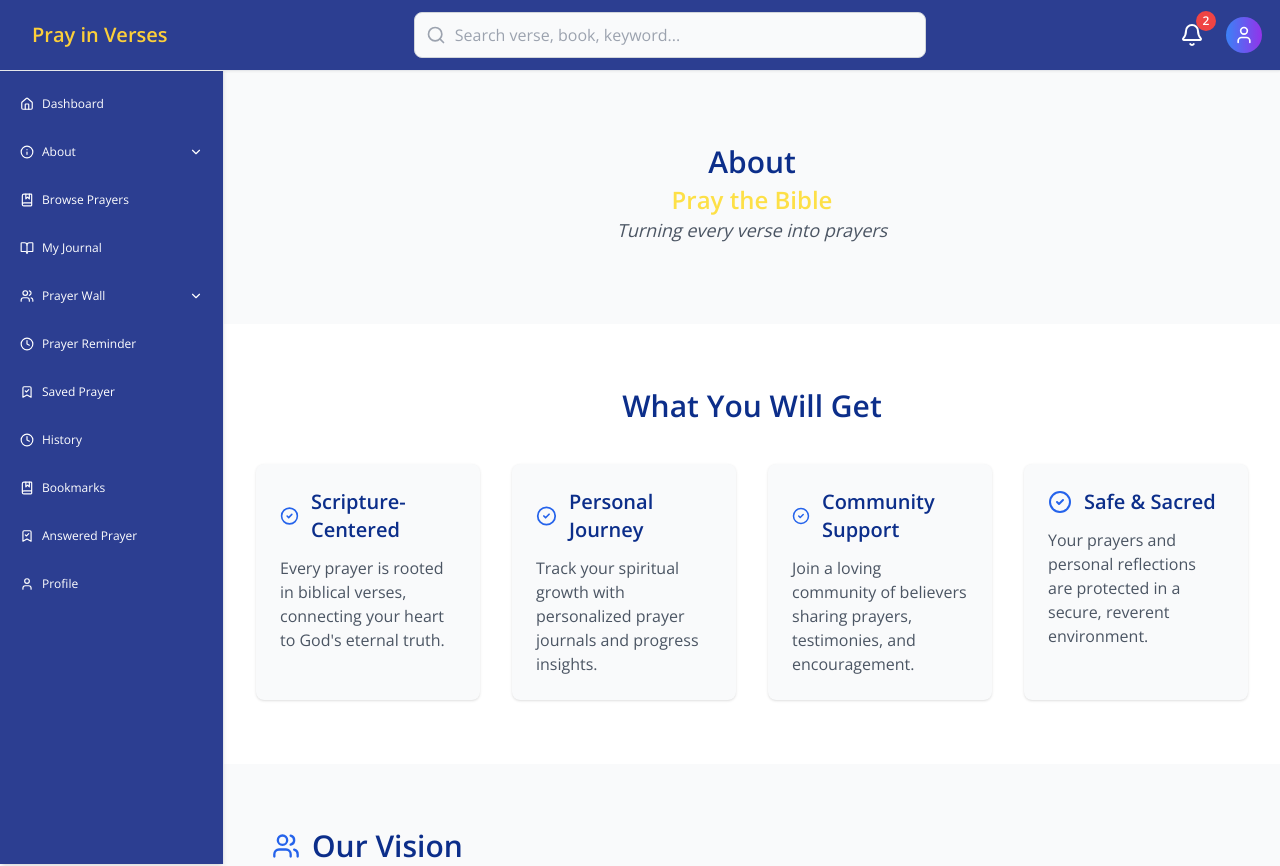
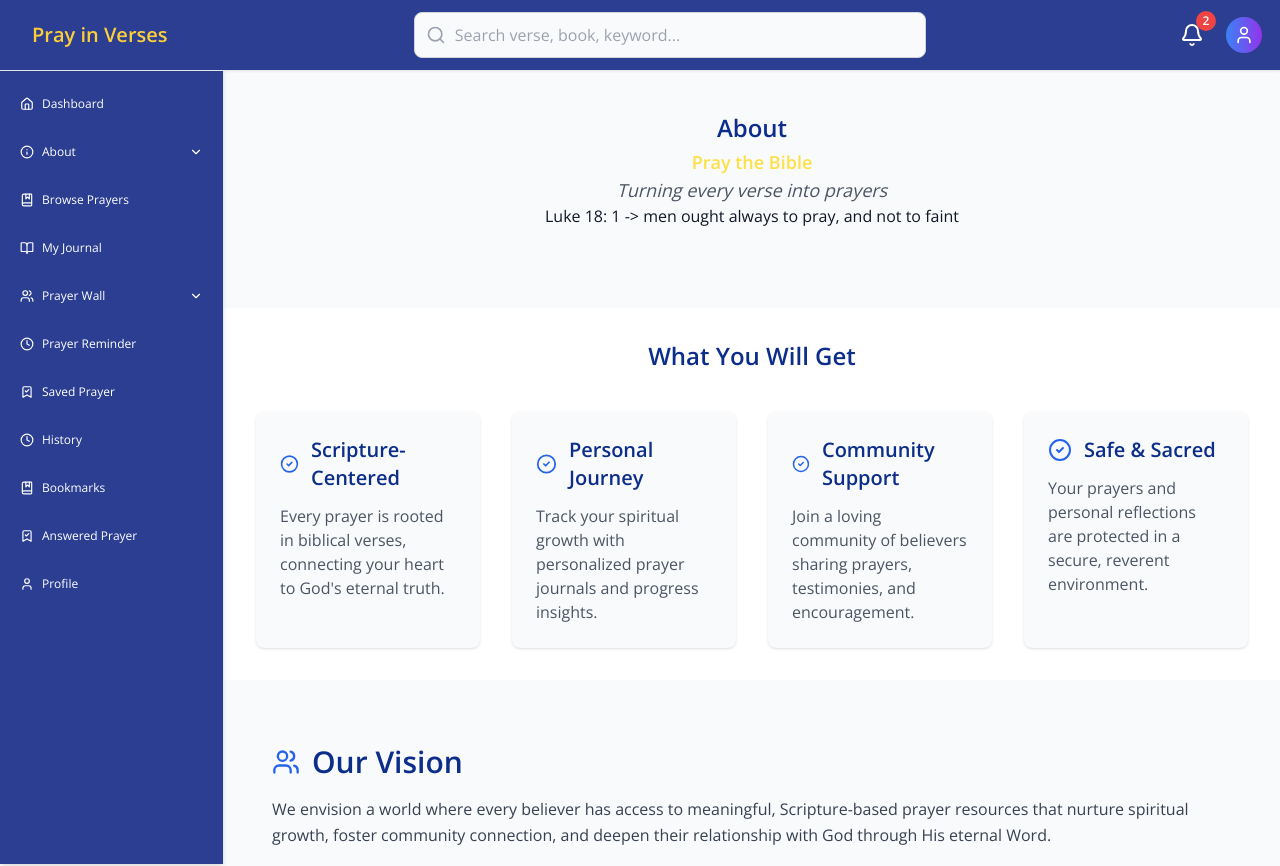
Before and after one commit to preckidtech/Pray-in-Verses, a React (Vite) app: page /about in a window 1280 px wide. Shown: the top 866 px of the page. Built offline with nearby package versions, Linux system fonts and the light colour scheme.

Commit message:
new update

```diff
--- a/src/data/defaultContent.js
+++ b/src/data/defaultContent.js
@@ -5,8 +5,8 @@ export function getDefaultAboutContent() {
     hero: {
       title: "About",
       highlight: "Pray the Bible",
-      description: "Turning every verse into prayers"
-
+      description: "Turning every verse into prayers",
+      motivation: "Luke 18: 1 -> men ought always to pray, and not to faint"
     },
     story: {
       title: "Born from a Heart for Prayer",
--- a/src/pages/About.jsx
+++ b/src/pages/About.jsx
@@ -6,23 +6,26 @@ export default function About() {
   const content = getDefaultAboutContent();
 
   return (
-    <div className="md:ml-56 pt-16 bg-gray-50 min-h-screen">
+    <div className="md:ml-56 pt-8 bg-gray-50 min-h-screen">
       {/* Hero Section */}
       <section className="  text-white py-20 px-8">
         <div className="max-w-5xl mx-auto text-center">
-          <h1 className="text-3xl text-[#0C2E8A] font-bold">{content.hero.title}</h1>
-          <h2 className="text-2xl mt-1 font-semibold text-yellow-300">
+          <h1 className="text-2xl text-[#0C2E8A] font-bold">{content.hero.title}</h1>
+          <h2 className="text-lg mt-1 font-semibold text-yellow-300">
             {content.hero.highlight}
           </h2>
           <p className="italic text-gray-600 text-lg max-w-2xl mx-auto">
             {content.hero.description}
           </p>
+          <p className="text-gray-900">
+            {content.hero.motivation}
+          </p>
         </div>
       </section>
 
       {/* Features Section */}
-      <section className="bg-white py-16 px-8">
-        <h2 className="text-3xl font-bold text-center mb-10">What You Will Get</h2>
+      <section className="bg-white py-8 px-8">
+        <h2 className="text-2xl font-bold text-center mb-10">What You Will Get</h2>
         <div className="grid md:grid-cols-2 lg:grid-cols-4 gap-8 max-w-6xl mx-auto">
           {content.features.map((feature, idx) => (
             <div
```
